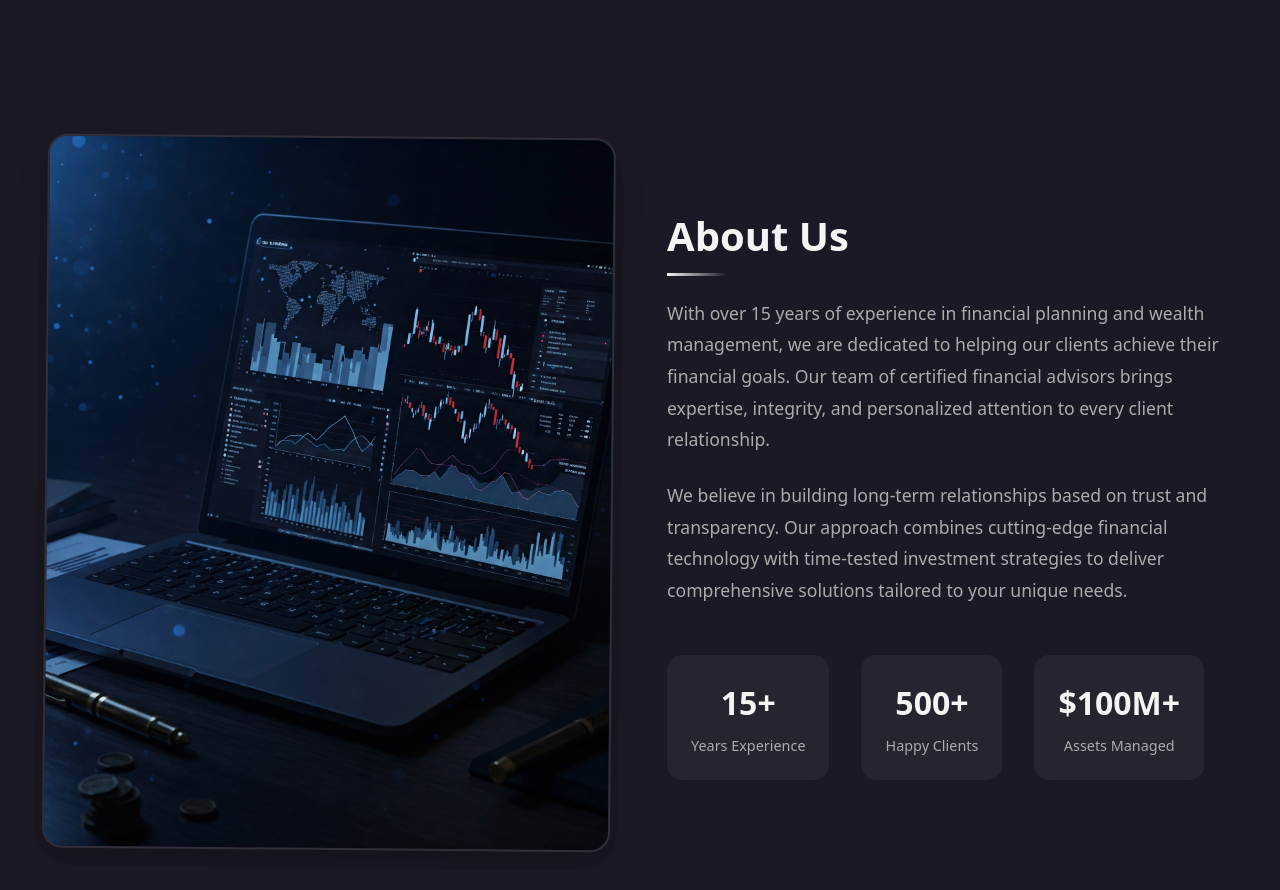
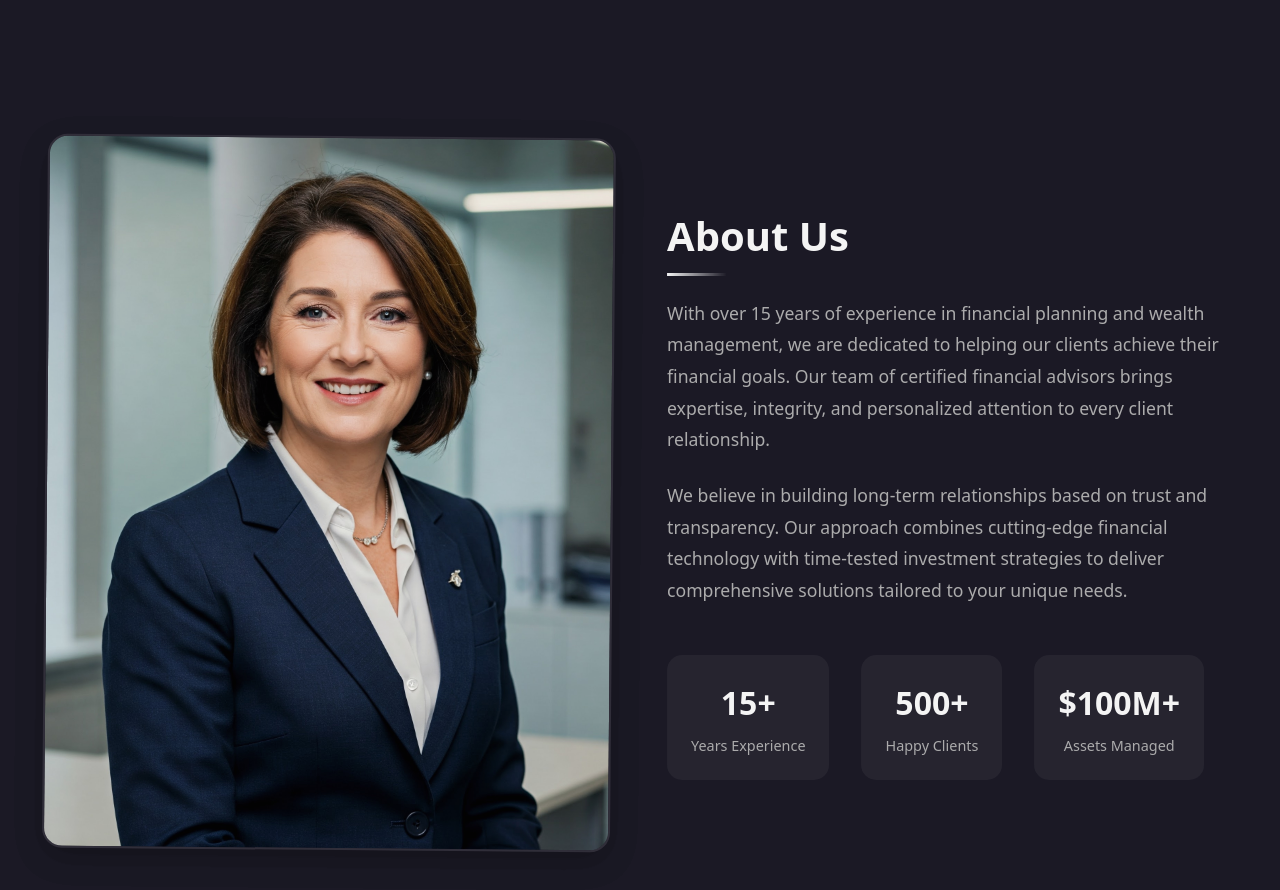
Before and after one commit to roddazad/financial-advisor-react, a React (Vite) app in the folder financial-advisor-react/: page / in a window 1280 px wide. Shown: the part 1560-2450 px from the top of the page. Built offline with nearby package versions, Linux system fonts and the light colour scheme.

Commit message:
Fixed profile image import in About component

```diff
--- a/financial-advisor-react/src/components/About.tsx
+++ b/financial-advisor-react/src/components/About.tsx
@@ -1,5 +1,6 @@
 import { useEffect, useRef } from 'react';
 import '../styles/About.css';
+import profileImage from '../assets/profile.jpeg';
 
 const About = () => {
   const aboutRef = useRef<HTMLDivElement>(null);
@@ -35,7 +36,7 @@ const About = () => {
       <div className="about-container">
         <div className="about-image-container" ref={imageRef}>
           <div className="image-placeholder">
-            <img src="/assets/profile.jpeg" alt="Financial Advisor" />
+            <img src={profileImage} alt="Financial Advisor" />
           </div>
         </div>
         <div className="about-content" ref={contentRef}>
```
